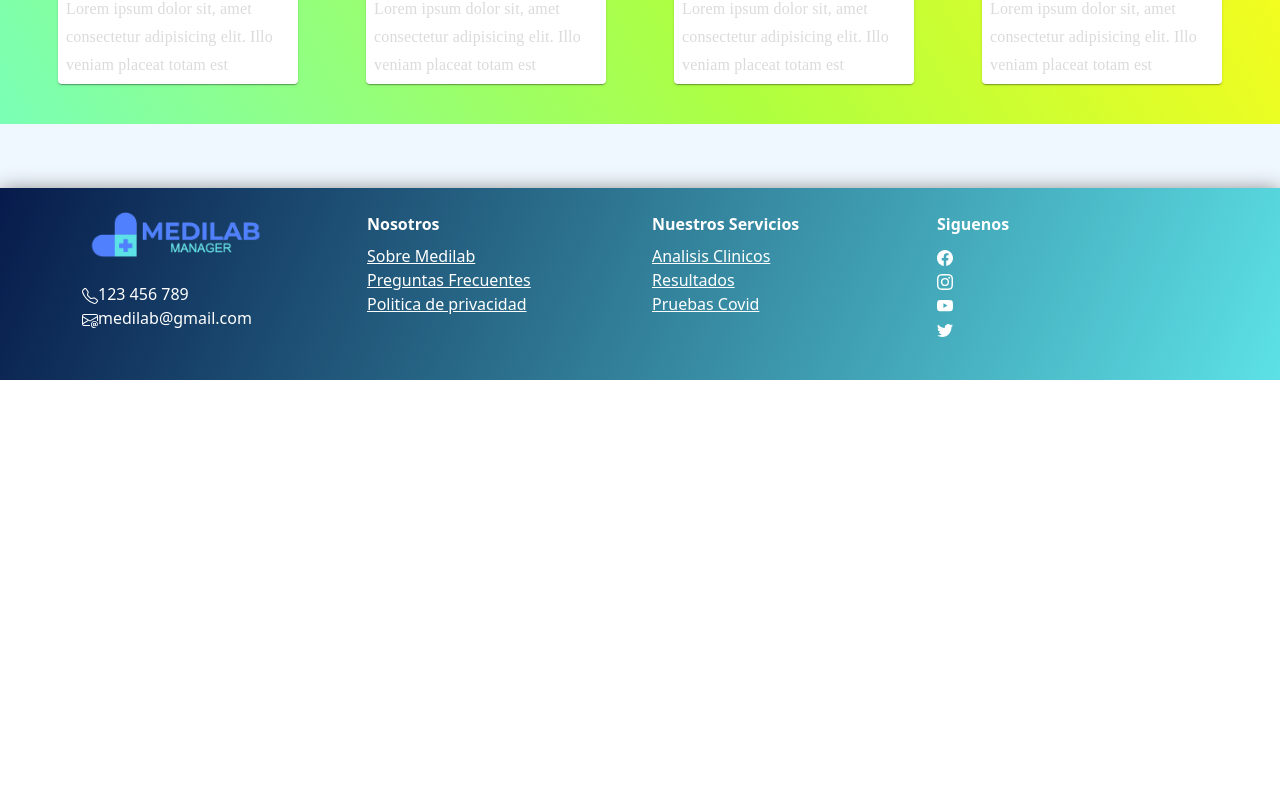
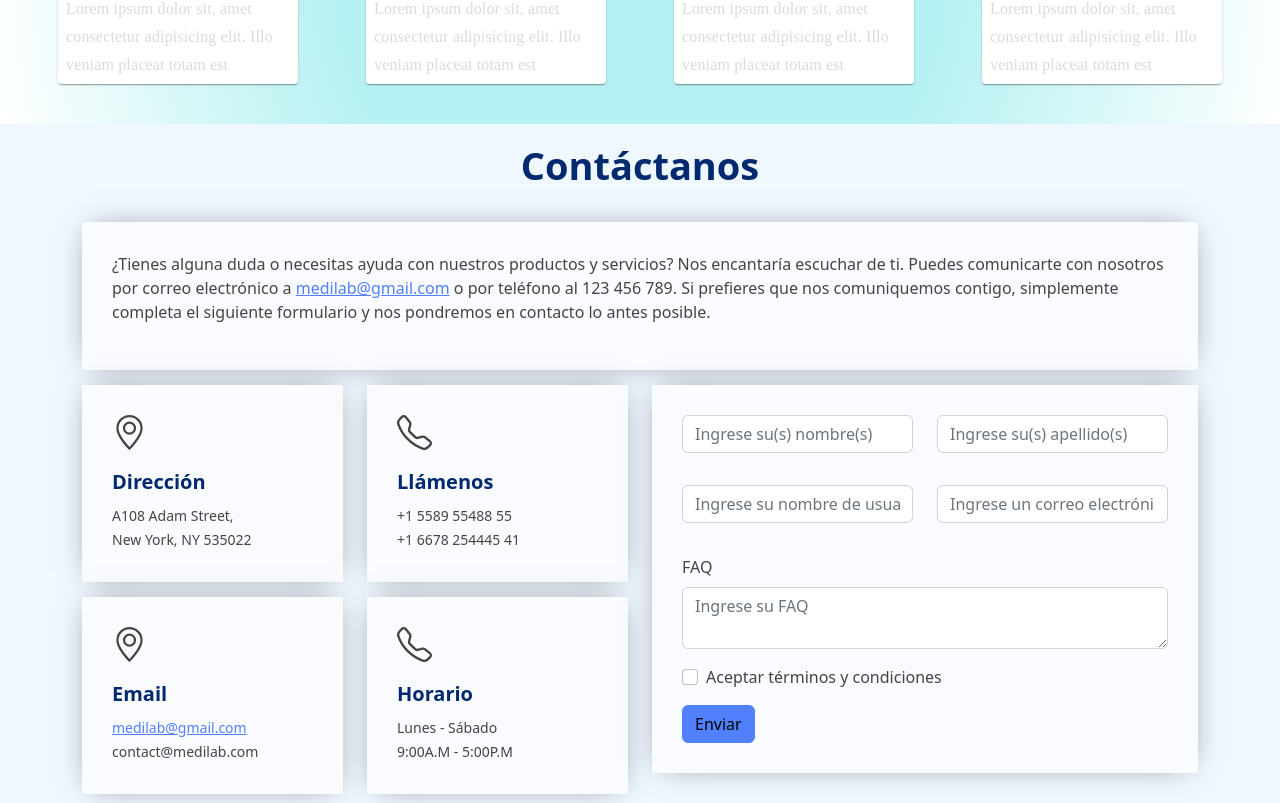
Before and after one commit to NazarenoCarlesso/medilab-manager, a React (Create React App) app in the folder client/: page / in a window 1280 px wide. Shown: the part 1737-2540 px from the top of the page. Before the commit the page ends 2117 px from the top, so only its background shows below. Built offline with nearby package versions, Linux system fonts and the light colour scheme; no server answers.

Commit message:
Actualizacion de la pagina de contacto

```diff
--- a/client/package.json
+++ b/client/package.json
@@ -14,6 +14,7 @@
     "@testing-library/user-event": "^13.5.0",
     "axios": "^1.3.4",
     "bootstrap": "^5.2.3",
+    "bootstrap-icons": "^1.10.3",
     "date-fns": "^2.29.3",
     "date-fns-tz": "^2.0.0",
     "dayjs": "^1.11.7",
--- a/client/src/components/Contact.jsx
+++ b/client/src/components/Contact.jsx
@@ -1,7 +1,10 @@
+import Container from "react-bootstrap/Container";
 import Button from "react-bootstrap/Button";
 import Col from "react-bootstrap/Col";
 import Form from "react-bootstrap/Form";
 import Row from "react-bootstrap/Row";
+import * as Icon from "react-bootstrap-icons";
+import style from "./Contact.module.css";
 
 import React, { useState } from "react";
 import { validateContact } from "../utils/validate";
@@ -89,28 +92,79 @@ export default function Contact() {
   }
 
   return (
-    <div
-      style={{
-        width: "90%",
-        margin: "auto",
-        marginTop: "2%",
-        marginBottom: "2%",
-      }}
-    >
-      <h2>Contáctanos</h2>
+    <Container>
+      <Row className={style.contactTitle}>
+        <p>Contáctanos</p>
+      </Row>
+      <Row>
+        <Col>
+          <div className={style.contactBox}>
             <p>
               ¿Tienes alguna duda o necesitas ayuda con nuestros productos y
               servicios? Nos encantaría escuchar de ti. Puedes comunicarte con
               nosotros por correo electrónico a{" "}
-        <a href="mailto:medilab@gmail.com">medilab@gmail.com</a> o por teléfono
-        al 123 456 789. Si prefieres que nos comuniquemos contigo, simplemente
-        completa el siguiente formulario y nos pondremos en contacto lo antes
-        posible.
+              <a href="mailto:medilab@gmail.com">medilab@gmail.com</a> o por
+              teléfono al 123 456 789. Si prefieres que nos comuniquemos
+              contigo, simplemente completa el siguiente formulario y nos
+              pondremos en contacto lo antes posible.
             </p>
+          </div>
+        </Col>
+      </Row>
+      <Row>
+        <Col md="6">
+          <Row>
+            <Col>
+              <div className={style.infoBox}>
+                <Icon.GeoAlt size={35} />
+                <h3>Dirección</h3>
+                <p>
+                  A108 Adam Street, <br />
+                  New York, NY 535022
+                </p>
+              </div>
+            </Col>
+            <Col>
+              <div className={style.infoBox}>
+                <Icon.Telephone size={35} />
+                <h3>Llámenos</h3>
+                <p>
+                  +1 5589 55488 55
+                  <br />
+                  +1 6678 254445 41
+                </p>
+              </div>
+            </Col>
+          </Row>
+          <Row>
+            <Col>
+              <div className={style.infoBox}>
+                <Icon.GeoAlt size={35} />
+                <h3>Email</h3>
+                <p>
+                  <a href="mailto:medilab@gmail.com">medilab@gmail.com</a>
+                  <br /> contact@medilab.com
+                </p>
+              </div>
+            </Col>
+            <Col>
+              <div className={style.infoBox}>
+                <Icon.Telephone size={35} />
+                <h3>Horario</h3>
+                <p>
+                  Lunes - Sábado
+                  <br />
+                  9:00A.M - 5:00P.M
+                </p>
+              </div>
+            </Col>
+          </Row>
+        </Col>
+        <Col md="6">
+          <div className={style.contactBox}>
             <Form noValidate onSubmit={(e) => handleSubmit(e)}>
               <Row className="mb-3">
-          <Form.Group as={Col} md="4">
-            <Form.Label>Nombre(s)</Form.Label>
+                <Form.Group as={Col} md="6">
                   <Form.Control
                     required
                     type="text"
@@ -122,9 +176,7 @@ export default function Contact() {
                     {contact.touched.firstName ? errorsContact.firstName : null}
                   </p>
                 </Form.Group>
-
-          <Form.Group as={Col} md="4">
-            <Form.Label>Apellido(s)</Form.Label>
+                <Form.Group as={Col} md="6">
                   <Form.Control
                     required
                     type="text"
@@ -138,8 +190,7 @@ export default function Contact() {
                 </Form.Group>
               </Row>
               <Row className="mb-3">
-          <Form.Group as={Col} md="4">
-            <Form.Label>Nombre de usuario</Form.Label>
+                <Form.Group as={Col} md="6">
                   <Form.Group>
                     <Form.Control
                       type="text"
@@ -153,7 +204,6 @@ export default function Contact() {
                   </Form.Group>
                 </Form.Group>
                 <Form.Group as={Col} md="6">
-            <Form.Label>Correo Electrónico</Form.Label>
                   <Form.Control
                     type="email"
                     name="email"
@@ -166,7 +216,7 @@ export default function Contact() {
                 </Form.Group>
               </Row>
               <Row>
-          <Form.Group as={Col} md="6">
+                <Form.Group as={Col} md="12">
                   <Form.Label>FAQ</Form.Label>
                   <Form.Control
                     as="textarea"
@@ -193,5 +243,8 @@ export default function Contact() {
               <Button type="submit">Enviar</Button>
             </Form>
           </div>
+        </Col>
+      </Row>
+    </Container>
   );
 }
--- /dev/null
+++ b/client/src/components/Contact.module.css
@@ -0,0 +1,54 @@
+.contactTitle {
+    text-align: center;
+    padding: 20px;
+    margin: 10px 0 0 0;
+    font-size: 38px;
+    line-height: 42px;
+    font-weight: 700;
+    color: #012970;
+    transition: all 300ms;
+}
+
+.contactTitle:hover {
+    transform: scale(1.15);
+}
+
+.infoBox {
+    color: #444444;
+    background: #fafbff;
+    padding: 30px;
+    margin-bottom: 15px;
+    transition: all 300ms;
+    -webkit-box-shadow: 0px 0px 29px -10px rgba(0,0,0,0.53);
+    -moz-box-shadow: 0px 0px 29px -10px rgba(0,0,0,0.53);
+    box-shadow: 0px 0px 29px -10px rgba(0,0,0,0.53);
+}
+
+.contactBox {
+    color: #444444;
+    background: #fafbff;
+    padding: 30px;
+    margin-bottom: 15px;
+    transition: all 300ms;
+    -webkit-box-shadow: 0px 0px 29px -10px rgba(0,0,0,0.53);
+    -moz-box-shadow: 0px 0px 29px -10px rgba(0,0,0,0.53);
+    box-shadow: 0px 0px 29px -10px rgba(0,0,0,0.53);
+}
+
+.infoBox:hover {
+    transform: scale(0.9);
+}
+
+.infoBox h3 {
+    font-size: 20px;
+    color: #012970;
+    font-weight: 700;
+    margin: 20px 0 10px 0;
+}
+
+.infoBox p {
+    padding: 0;
+    line-height: 24px;
+    font-size: 14px;
+    margin-bottom: 0;
+}
--- a/client/src/components/EnterpriseUI.jsx
+++ b/client/src/components/EnterpriseUI.jsx
@@ -10,7 +10,7 @@ const colors = ['palevioletred', 'palegreen', 'palegoldenrod', 'paleturquoise']
 export default function EnterpriseUI() {
     return (
         <Grid container direction="column" justifyContent="space-evenly" alignItems="center"
-            sx={{ minHeight: 280, background: 'linear-gradient(59deg, rgba(122,255,182,1) 0%, rgba(174,255,64,1) 52%, rgba(255,252,25,1) 100%)' }}>
+            sx={{ minHeight: 280, background: 'radial-gradient(circle, rgba(181,241,242,1) 46%, rgba(255,255,255,1) 100%)' }}>
             <Typography variant="h3" fontWeight={700} sx={{ fontFamily: 'Raleway', margin: 4 }}>
                 Medilab Manager es la mejor solución para tu laboratorio
             </Typography>
--- a/client/src/components/Home.jsx
+++ b/client/src/components/Home.jsx
@@ -4,6 +4,7 @@ import Slides from './Slides'
 import PopularUI from './PopularUI'
 import ReviewsUI from './ReviewsUI'
 import EnterpriseUI from './EnterpriseUI'
+import Contact from './Contact'
 
 export default function Home() {
     return (
@@ -13,6 +14,7 @@ export default function Home() {
             <PopularUI />
             <ReviewsUI />
             <EnterpriseUI />
+            <Contact />
             <div style={{ height: 40 }} />
         </div>
     )
```
Lines whose indentation alone changed are shown as unchanged.
